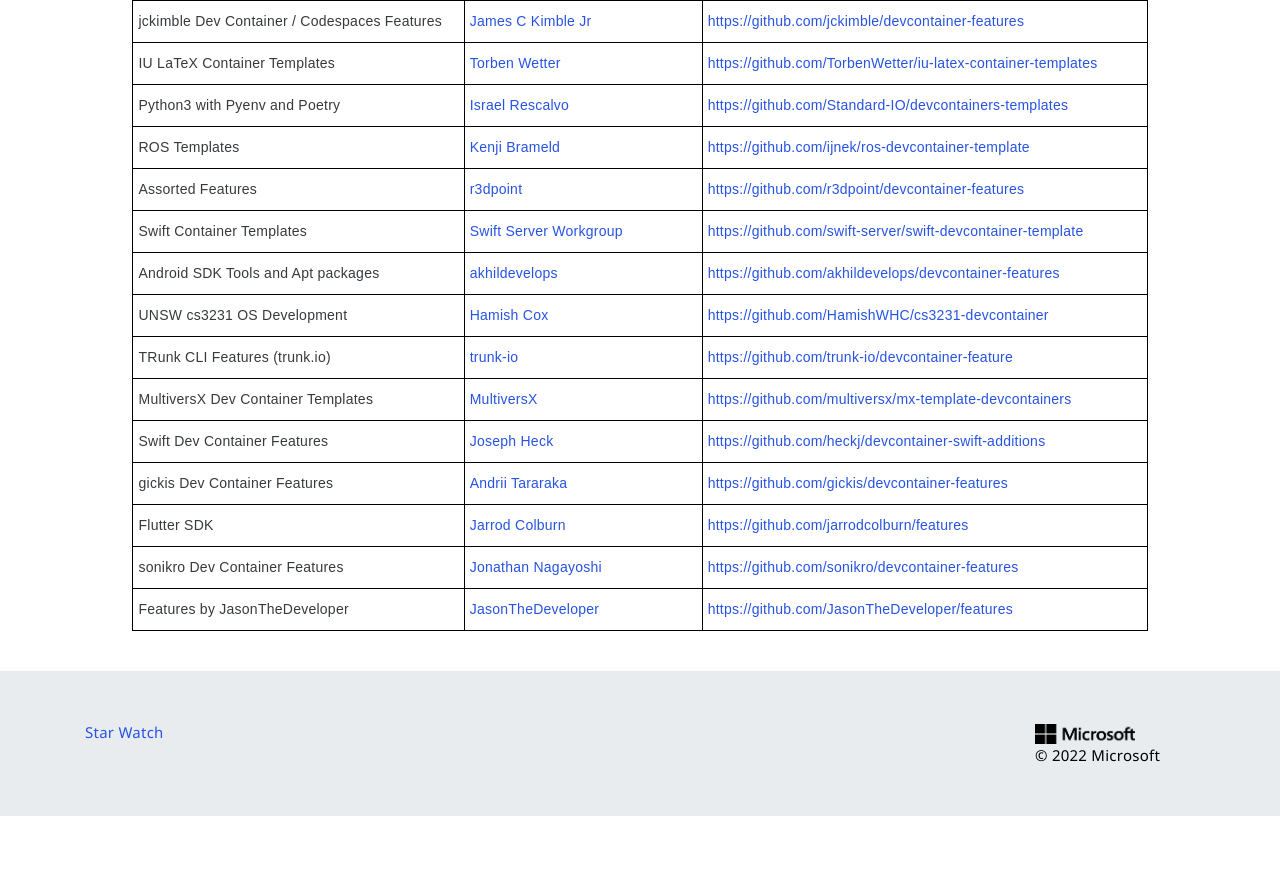
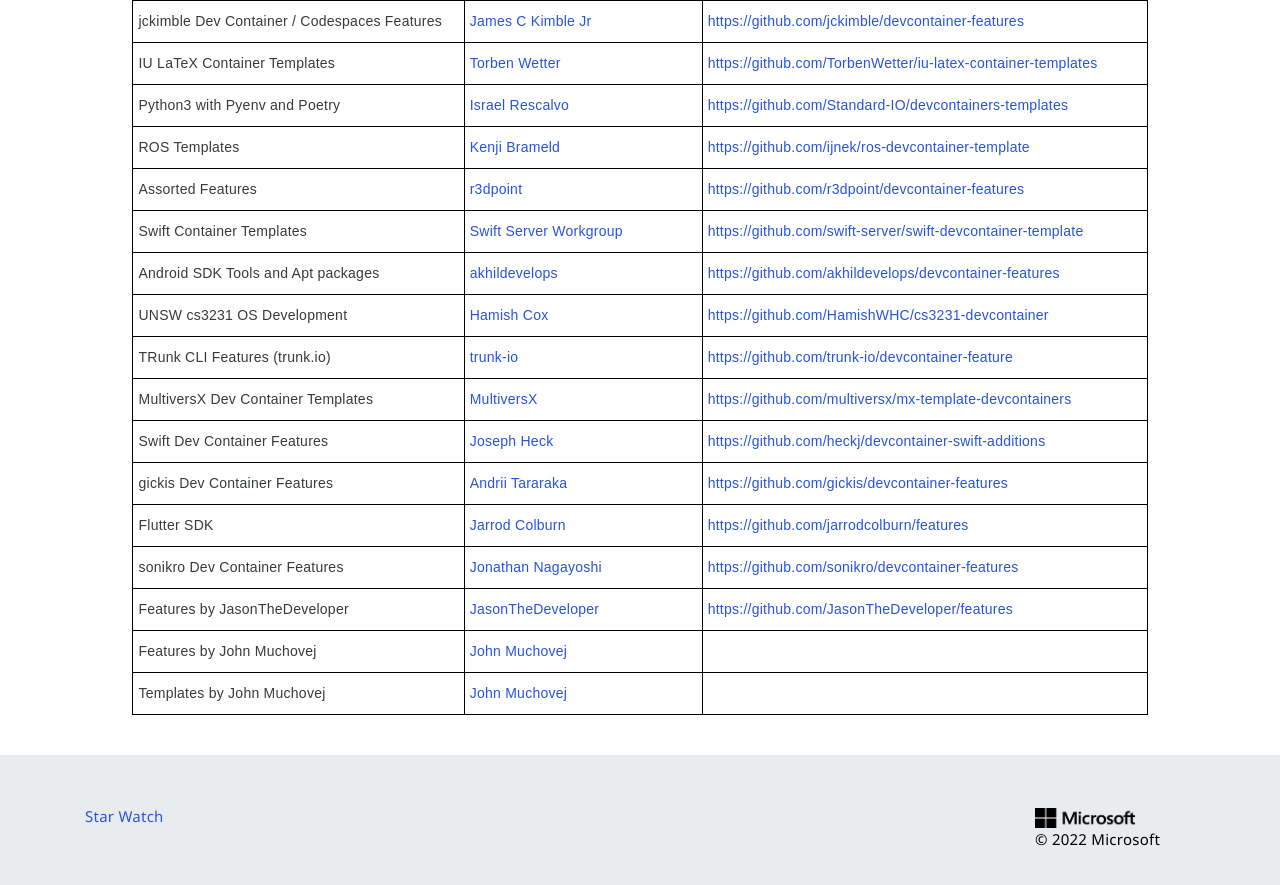
Before and after one commit to devcontainers/devcontainers.github.io, a Jekyll site: the page built from collections.html, in a window 1280 px wide and 900 px high, scrolled down 2476 px. Shown: the top 885 px of the window. Built offline with Jekyll 4.4.1, drawn with Linux system fonts in a browser that asks for light colours; nearby versions of some CDN libraries; comment, search, counter and statistics services are not loaded; before the commit the page ends 3292 px from its top, so only the background shows below that.

Commit message:
Adding John Muchovej's Devcontainer Features/Templates

```diff
--- a/_data/collection-index.yml
+++ b/_data/collection-index.yml
@@ -328,3 +328,11 @@
   contact: https://github.com/JasonTheDeveloper/features/issues
   repository: https://github.com/JasonTheDeveloper/features
   ociReference: ghcr.io/jasonthedeveloper/features
+- name: Features by John Muchovej
+  maintainer: John Muchovej
+  contact: https://github.com/jmuchovej/devcontainers
+  ociReference: ghcr.io/jmuchovej/features
+- name: Templates by John Muchovej
+  maintainer: John Muchovej
+  contact: https://github.com/jmuchovej/devcontainers
+  ociReference: ghcr.io/jmuchovej/templates
```
